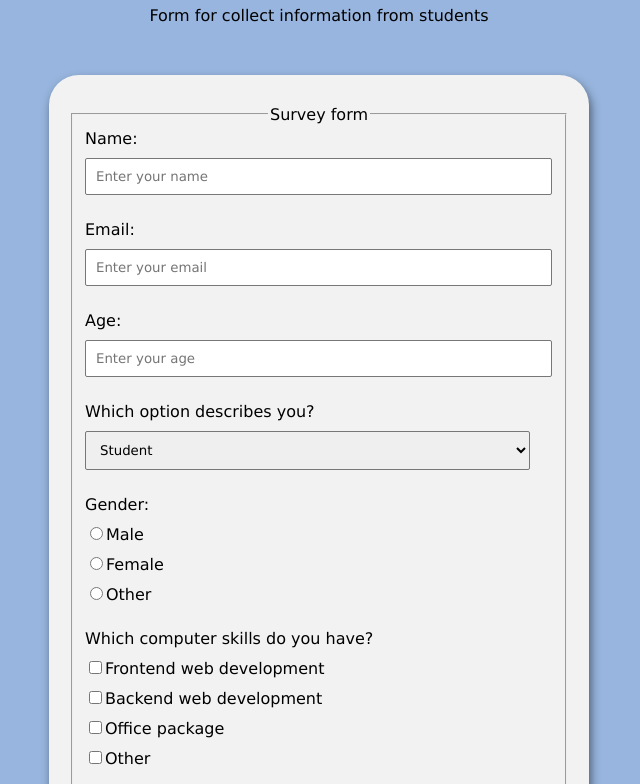
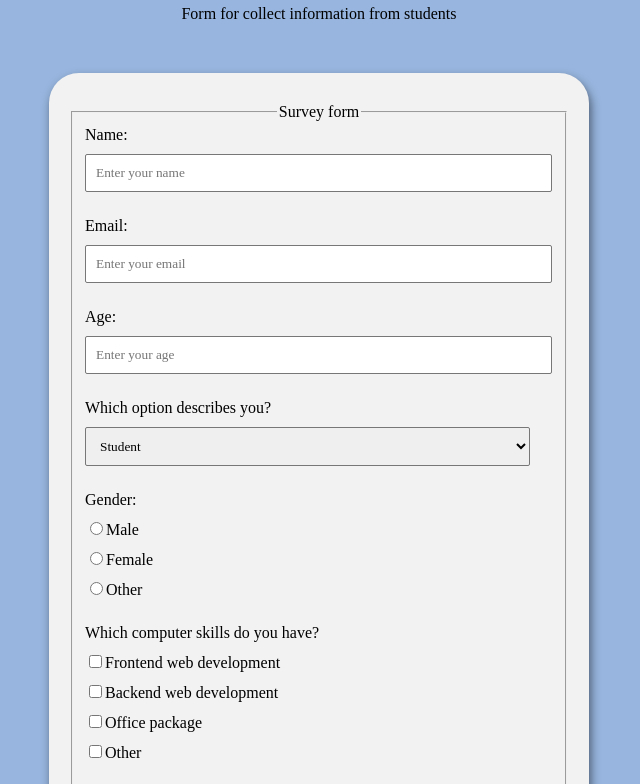
Before and after one commit to Najeeba-Qarqin/Survey-Form, a plain HTML site: page index.html in a window 1280 px wide. Shown: the part 75-859 px from the top of the page, without its empty margins (321-961 px from the left). Drawn offline with Linux system fonts and the light colour scheme.

Commit message:
Styleint errors fixed

```diff
--- a/style.css
+++ b/style.css
@@ -1,8 +1,8 @@
 body {
   background-color: rgb(151, 181, 222);
-    font-family: Verdana;
   text-align: center;
 }
+
 form {
   background-color: rgb(242, 242, 242);
   max-width: 500px;
@@ -11,6 +11,7 @@ form {
   box-shadow: 2px 5px 10px rgba(0, 0, 0, 0.5);
   border-radius: 30px;
 }
+
 .form {
   text-align: left;
   margin-bottom: 25px;
@@ -31,6 +32,7 @@ form {
   display: block;
   width: 95%;
 }
+
 .form input[type="radio"],
 .form input[type="checkbox"] {
   display: inline-block;
```
Lines whose indentation alone changed are shown as unchanged.
